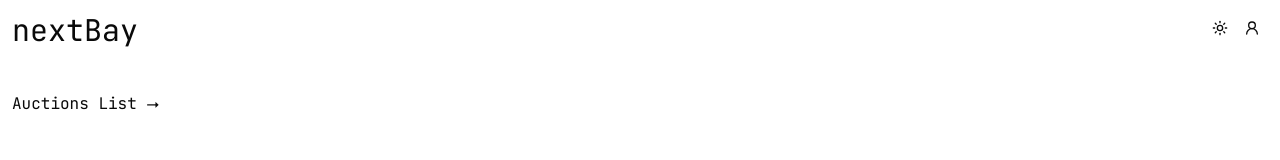
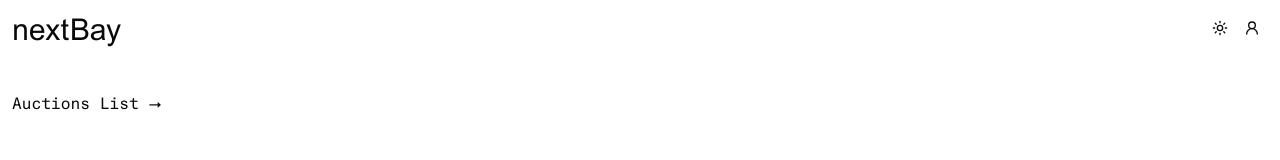
Before and after one commit to SimonNancekievill/next-bay, a Next.js app: page / in a window 1280 px wide. Shown: the top 160 px of the page. Built offline with nearby package versions, Linux system fonts and the light colour scheme.

Commit message:
style: new font added, abc-areal

```diff
--- a/src/app/globals.css
+++ b/src/app/globals.css
@@ -45,6 +45,8 @@
   --radius-2xl: calc(var(--radius) * 1.8);
   --radius-3xl: calc(var(--radius) * 2.2);
   --radius-4xl: calc(var(--radius) * 2.6);
+  --font-areal: var(--font-areal);
+  --font-mono: var(--font-areal-mono);
 }
 
 :root {
--- a/src/app/layout.tsx
+++ b/src/app/layout.tsx
@@ -1,25 +1,20 @@
 import type { Metadata } from "next";
-import { Geist, Geist_Mono, JetBrains_Mono } from "next/font/google";
 import "./globals.css";
 import Link from "next/link";
 import { cn } from "@/lib/utils";
 import { ThemeProvider } from "@/components/theme-provider";
 import { ModeToggle } from "@/components/ModeToggle";
 import { AuthLink } from "@/components/AuthLink";
+import localFont from "next/font/local";
 
-const jetbrainsMono = JetBrains_Mono({
-	subsets: ["latin"],
-	variable: "--font-mono",
+const areal = localFont({
+  src: "../../public/font/ABCArealVariable.woff2",
+  variable: "--font-areal",
 });
 
-const geistSans = Geist({
-	variable: "--font-geist-sans",
-	subsets: ["latin"],
-});
-
-const geistMono = Geist_Mono({
-	variable: "--font-geist-mono",
-	subsets: ["latin"],
+const arealMono = localFont({
+  src: "../../public/font/ABCArealMonoVariable.woff2",
+  variable: "--font-areal-mono",
 });
 
 export const metadata: Metadata = {
@@ -34,10 +29,9 @@ export default function RootLayout({ children }: LayoutProps<"/">) {
       className={cn(
         "h-full",
         "antialiased",
-				geistSans.variable,
-				geistMono.variable,
+        areal.variable,
+        arealMono.variable,
         "font-mono",
-				jetbrainsMono.variable,
       )}
       suppressHydrationWarning
     >
@@ -49,7 +43,7 @@ export default function RootLayout({ children }: LayoutProps<"/">) {
           disableTransitionOnChange
         >
           <header className="mb-5 p-3 flex flex-row justify-between">
-						<h1 className="text-3xl">
+            <h1 className="text-3xl font-areal">
               <Link href="/">nextBay</Link>
             </h1>
             <div>
```
Also changed, not shown: public/font/ABCArealMonoVariable.woff2 (added), public/font/ABCArealVariable.woff2 (added). Lines whose indentation alone changed are shown as unchanged.
